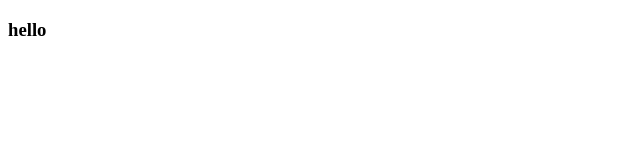
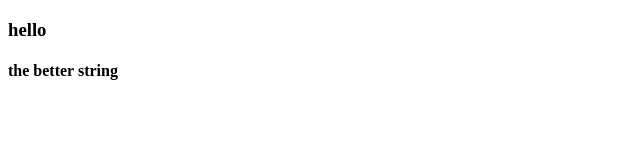
Before and after one commit to amillion3/jsStrings, a plain HTML site: page index.html in a window 1280 px wide. Shown: the whole page, without its empty margins (0-640 px from the left). Drawn offline with Linux system fonts and the light colour scheme.

Commit message:
innerHTML exercise

```diff
--- a/index.html
+++ b/index.html
@@ -6,6 +6,7 @@
   </head>
   <body>
     <h3>hello</h3>
+    <div id="yarny"></div>
     <script src="strings.js"></script>
   </body>
 </html>
--- a/strings.js
+++ b/strings.js
@@ -24,3 +24,8 @@ if (animal.toLowerCase() === 'alligator') {
 else {
   console.log("wide");
 }
+
+var yarn = "the better string";
+var domString = "<h4>" + yarn + "</h4>";
+
+var myDiv = document.getElementById('yarny').innerHTML = domString;
```
